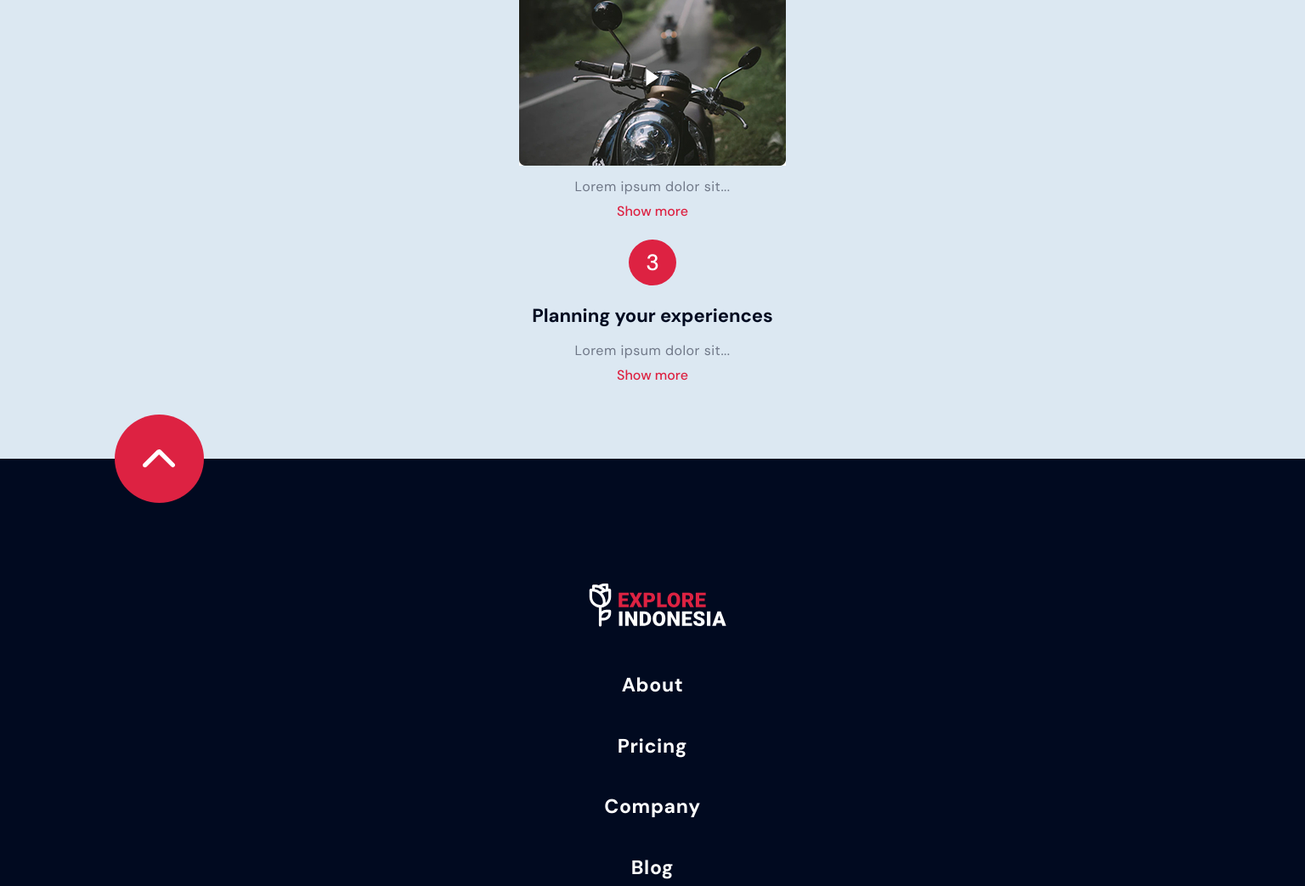
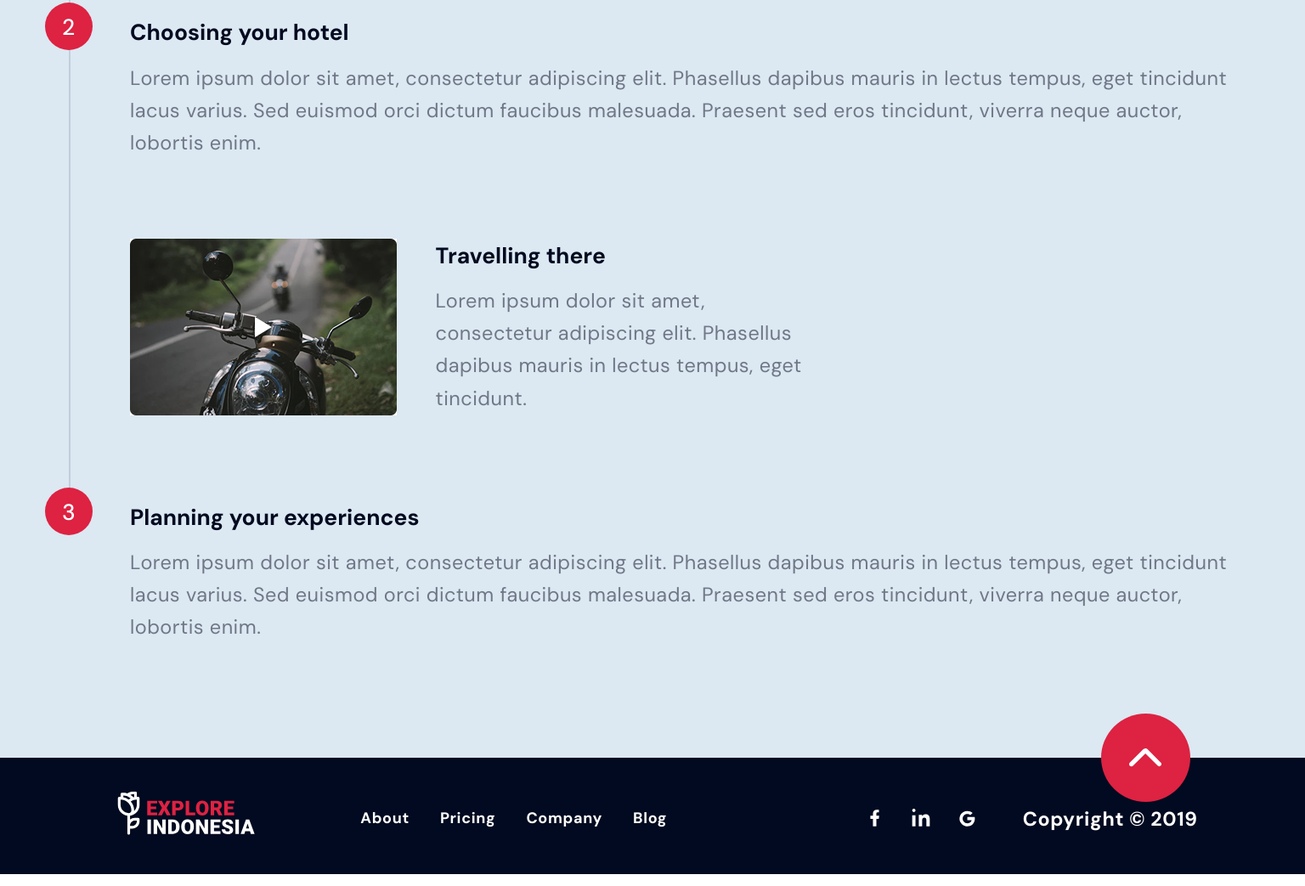
Before and after one commit to an1skat/explore-indonesia, a plain HTML site: page index.html in a window 1536 px wide. Shown: the part 9169-10212 px from the top of the page at 85% size. Drawn offline with nearby package versions, Linux system fonts and the light colour scheme.

Commit message:
finish desktop ver.
finish desktop ver. of tips section and footer

```diff
--- a/index.html
+++ b/index.html
@@ -331,22 +331,27 @@
           <h2 class="tips-title">Getting there</h2>
           <ol class="tips-list">
             <li class="tips-list-item">
+              <div class="tips-list-content">
                 <h3 class="tips-list-title">Booking your flights</h3>
                 <p class="tips-list-text">
                   Lorem ipsum dolor sit amet, consectetur adipiscing elit.
-                Phasellus dapibus mauris in lectus tempus, eget tincidunt lacus
-                varius. Sed euismod orci dictum faucibus malesuada. Praesent sed
-                eros tincidunt, viverra neque auctor, lobortis enim.
+                  Phasellus dapibus mauris in lectus tempus, eget tincidunt
+                  lacus varius. Sed euismod orci dictum faucibus malesuada.
+                  Praesent sed eros tincidunt, viverra neque auctor, lobortis
+                  enim.
                 </p>
                 <button type="button" class="show-more">Show more</button>
+              </div>
             </li>
             <li class="tips-list-item">
+              <div class="tips-list-content">
                 <h3 class="tips-list-title">Choosing your hotel</h3>
                 <p class="tips-list-text">
                   Lorem ipsum dolor sit amet, consectetur adipiscing elit.
-                Phasellus dapibus mauris in lectus tempus, eget tincidunt lacus
-                varius. Sed euismod orci dictum faucibus malesuada. Praesent sed
-                eros tincidunt, viverra neque auctor, lobortis enim.
+                  Phasellus dapibus mauris in lectus tempus, eget tincidunt
+                  lacus varius. Sed euismod orci dictum faucibus malesuada.
+                  Praesent sed eros tincidunt, viverra neque auctor, lobortis
+                  enim.
                 </p>
                 <button type="button" class="show-more">Show more</button>
                 <div class="tips-list-container">
@@ -356,27 +361,35 @@
                       alt="Motorbike image"
                       class="tips-img"
                     />
-                  <div class="hero-triangle experience-triangle abs"></div>
+                    <div
+                      class="hero-triangle experience-triangle abs tips-triangle"
+                    ></div>
                   </div>
                   <div class="tips-info-container">
-                  <h3 class="tips-list-title hidden">Travelling there</h3>
-                  <p class="tips-list-text mt-40">
+                    <h3 style="margin-top: 0" class="tips-list-title hidden">
+                      Travelling there
+                    </h3>
+                    <p class="tips-list-text w-4 mt-40">
                       Lorem ipsum dolor sit amet, consectetur adipiscing elit.
                       Phasellus dapibus mauris in lectus tempus, eget tincidunt.
                     </p>
                     <button type="button" class="show-more">Show more</button>
                   </div>
                 </div>
+              </div>
             </li>
             <li class="tips-list-item">
+              <div class="tips-list-content">
                 <h3 class="tips-list-title">Planning your experiences</h3>
                 <p class="tips-list-text">
                   Lorem ipsum dolor sit amet, consectetur adipiscing elit.
-                Phasellus dapibus mauris in lectus tempus, eget tincidunt lacus
-                varius. Sed euismod orci dictum faucibus malesuada. Praesent sed
-                eros tincidunt, viverra neque auctor, lobortis enim.
+                  Phasellus dapibus mauris in lectus tempus, eget tincidunt
+                  lacus varius. Sed euismod orci dictum faucibus malesuada.
+                  Praesent sed eros tincidunt, viverra neque auctor, lobortis
+                  enim.
                 </p>
                 <button type="button" class="show-more">Show more</button>
+              </div>
             </li>
           </ol>
         </div>
@@ -384,19 +397,30 @@
     </main>
     <footer class="footer">
       <div class="container">
+        <div class="">
           <button id="scrollToTopBtn" type="button" class="scroll-to-up">
             <img class="arrow" src="./images/arrow.svg" alt="Arrow" />
           </button>
-        <img src="./images/footerLogo.svg" alt="Logotype" class="footer-logo" />
+          <img
+            src="./images/footerLogo.svg"
+            alt="Logotype"
+            class="footer-logo"
+          />
           <ul class="footer-nav-list list">
             <li class="footer-nav-item">About</li>
             <li class="footer-nav-item">Pricing</li>
             <li class="footer-nav-item">Company</li>
             <li class="footer-nav-item">Blog</li>
           </ul>
+        </div>
+        <div class="">
           <ul class="footer-links-list list">
             <li class="footer-links-item">
-            <a href="https://facebook.com" class="footer-link" target="_blank">
+              <a
+                href="https://facebook.com"
+                class="footer-link"
+                target="_blank"
+              >
                 <img
                   src="./images/Facebook.svg"
                   alt="Facebook svg"
@@ -405,7 +429,11 @@
               </a>
             </li>
             <li class="footer-links-item">
-            <a href="https://linkedin.com" class="footer-link" target="_blank">
+              <a
+                href="https://linkedin.com"
+                class="footer-link"
+                target="_blank"
+              >
                 <img
                   src="./images/Linkedin.svg"
                   alt="Linkedin svg"
@@ -425,6 +453,7 @@
           </ul>
           <p class="footer-copyright">Copyright &copy; 2019</p>
         </div>
+      </div>
     </footer>
     <script src="https://cdn.jsdelivr.net/npm/swiper@11/swiper-bundle.min.js"></script>
     <script type="module" src="index.js"></script>
--- a/index.js
+++ b/index.js
@@ -27,7 +27,12 @@ const paragraphs = document.querySelectorAll(".tips-list-text");
 paragraphs.forEach((textEl) => {
   const btn = textEl.nextElementSibling;
 
-  if (!btn || !btn.classList.contains("show-more")) return;
+  if (
+    !btn ||
+    !btn.classList.contains("show-more") ||
+    window.getComputedStyle(btn).display === "none"
+  )
+    return;
 
   const fullText = textEl.textContent.trim();
   const words = fullText.split(/\s+/);
--- a/style.css
+++ b/style.css
@@ -526,6 +526,7 @@ span {
 }
 .tips-list-item::before {
   content: counter(custom-counter);
+  display: inline-block;
   color: white;
   border-radius: 50%;
   background-color: rgb(221, 34, 66);
@@ -535,6 +536,7 @@ span {
   line-height: 38.15px;
   width: 56px;
   height: 56px;
+  flex-shrink: 0;
 }
 .tips-list-item:first-child::before {
   padding: 10px 23px;
@@ -559,6 +561,11 @@ span {
 }
 .tips-list-container {
   margin-top: 32px;
+}
+.tips-triangle {
+  border-top-width: 12px;
+  border-bottom-width: 12px;
+  border-left-width: 20px;
 }
 .show-more {
   border: none;
@@ -592,7 +599,7 @@ span {
   align-items: center;
   position: absolute;
   top: -52px;
-  left: 135px;
+  right: 135px;
   cursor: pointer;
 }
 .footer-nav-list {
@@ -619,13 +626,13 @@ span {
   line-height: 36.15px;
   letter-spacing: 0.65px;
 }
+
+/* DESKTOP */
 @media (min-width: 1420px) {
-  .header {
-    width: 100%;
-  }
   .container {
     width: 1490px;
   }
+  .header,
   .header > .container {
     width: 100%;
   }
@@ -875,4 +882,87 @@ span {
     grid-column: 3;
     grid-row: 11 / span 10;
   }
+
+  .show-more {
+    display: none;
+  }
+  .hidden {
+    display: block;
+  }
+  .tips {
+    padding: 118px 0;
+    text-align: left;
+  }
+  .tips-title {
+    font-size: 60px;
+    line-height: 150%;
+  }
+  .tips-list {
+    align-items: flex-start;
+    gap: 85px;
+  }
+  .tips-list-item {
+    display: flex;
+    gap: 44px;
+    position: relative;
+  }
+  .tips-list-item::after {
+    content: "";
+    position: absolute;
+    top: 56px;
+    left: 28px;
+    width: 2px;
+    height: calc(100% + 32px);
+    background-color: rgba(21, 20, 57, 0.4);
+    opacity: 0.3;
+    z-index: 0;
+  }
+  .tips-list-item:last-child::after {
+    display: none;
+  }
+  .tips-list-title {
+    margin-top: 15px;
+    font-size: 26.41px;
+    line-height: 41.08px;
+  }
+  .tips-list-text {
+    font-size: 23.47px;
+    line-height: 38.15px;
+  }
+  .tips-list-container {
+    display: flex;
+    margin-top: 94px;
+    align-items: flex-start;
+    gap: 45.48px;
+  }
+  .w-4 {
+    max-width: 446.02px;
+  }
+
+  .footer {
+    padding: 39px 0 31px;
+    width: 100%;
+  }
+  .footer > .container {
+    flex-direction: row;
+    width: 100%;
+    justify-content: space-around;
+  }
+  .footer > .container > div {
+    display: flex;
+    align-items: center;
+  }
+  .footer > .container > div:first-child {
+    gap: 124px;
+  }
+  .footer > .container > div:last-child {
+    gap: 50px;
+  }
+  .footer-nav-item {
+    cursor: pointer;
+    font-size: 18px;
+  }
+  .footer-links-list {
+    gap: 22px;
+  }
 }
```
Lines whose indentation alone changed are shown as unchanged.
